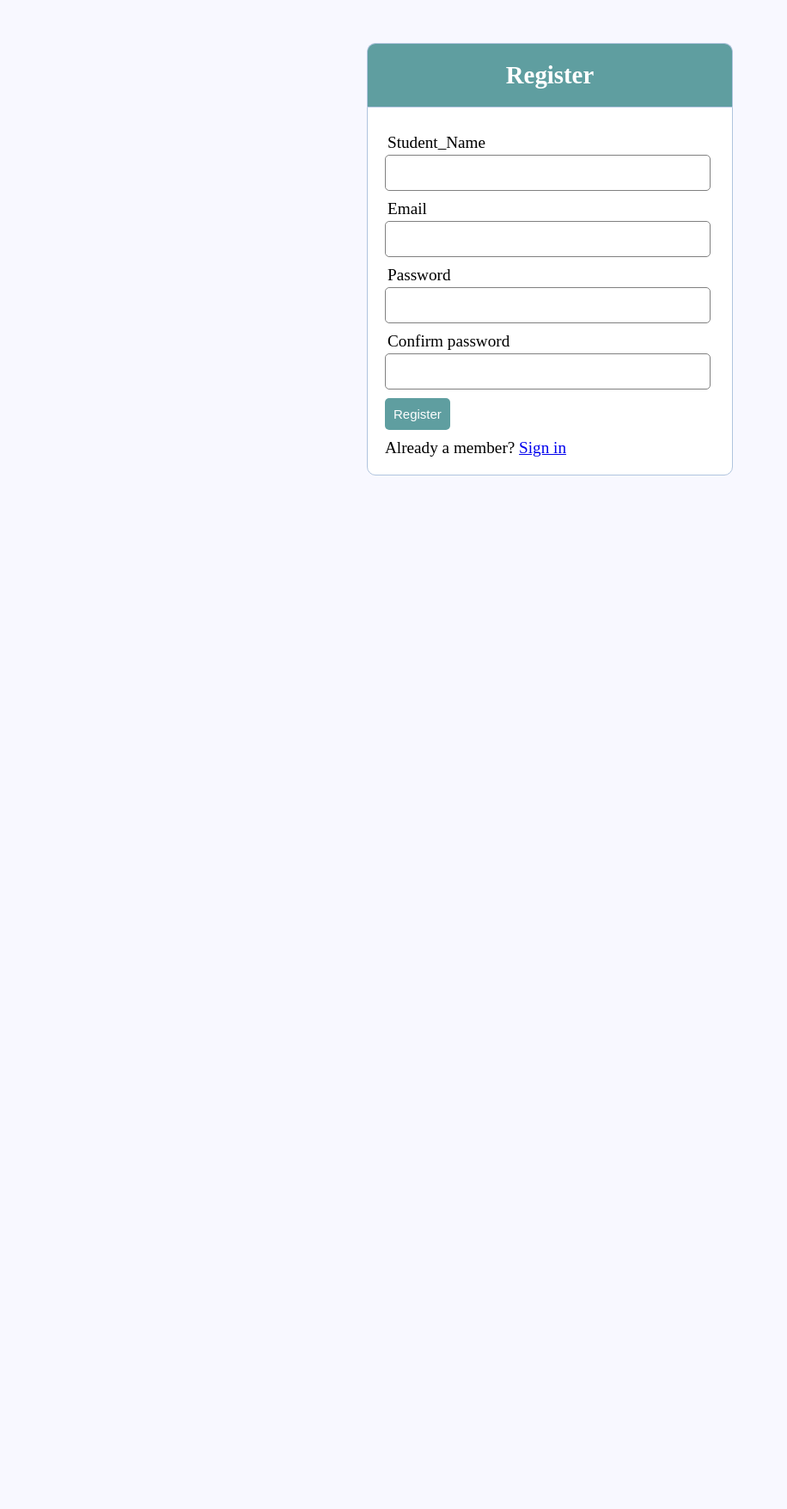
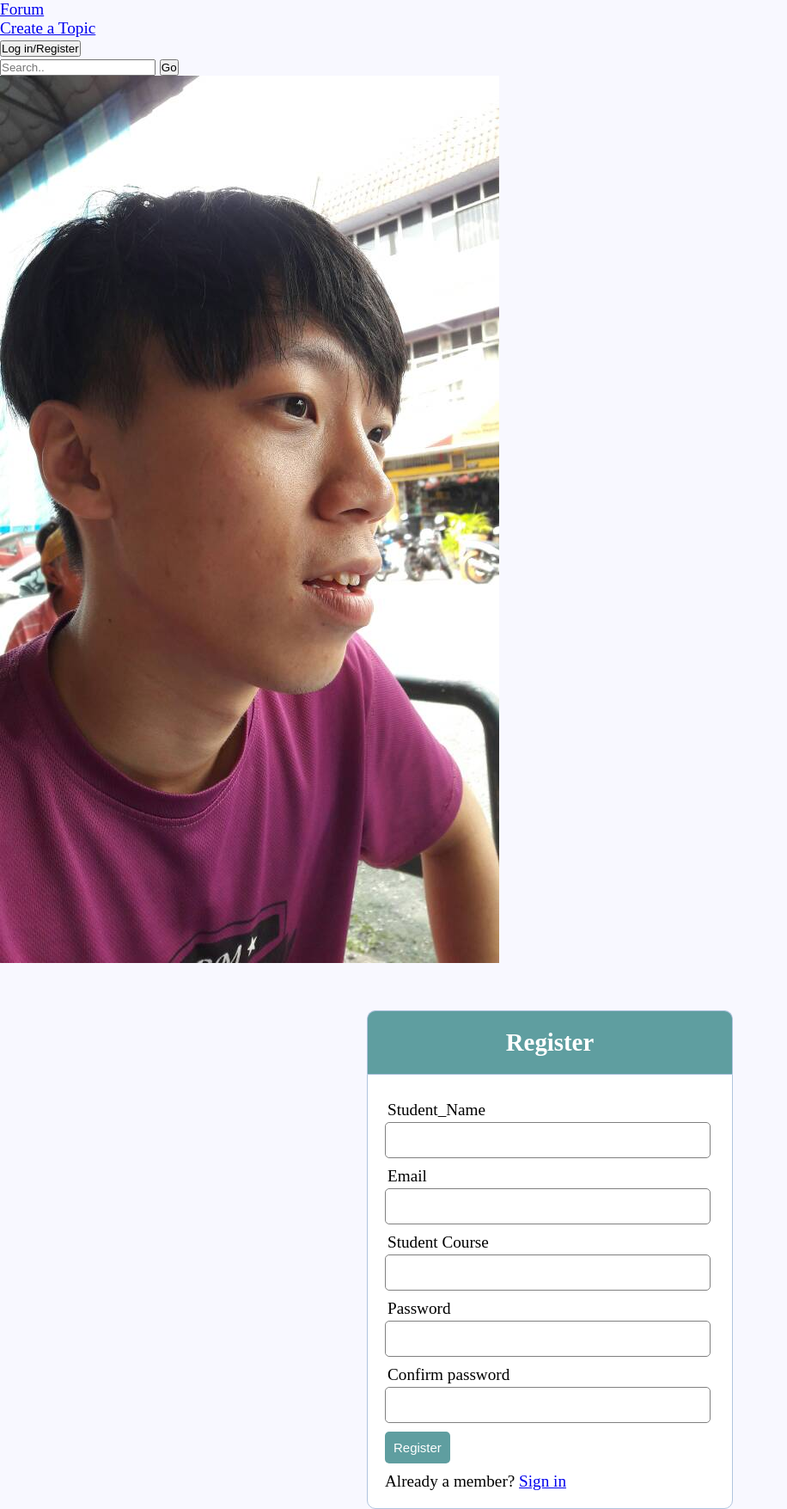
Before and after one commit to edwinchoo1231/CC_forum, a PHP site: page /register.php in a window 1280 px wide. Shown: the whole page at 86% size, without its empty margins (0-916 px from the left). Before the commit the page ends 553 px from the top, so only its background shows below. Run offline with PHP 8.4, Linux system fonts and the light colour scheme.

Commit message:
User profile and post writing php
-added pages for post writing
- fixed the login/username display error
- move header of the display of the page, to the header file.
- navigation between pages using <a> tag, to be modified later (using js or php)

```diff
--- /dev/null
+++ b/computer_science.php
@@ -0,0 +1 @@
+computerscience
--- /dev/null
+++ b/connect.php
@@ -0,0 +1 @@
+<?php $db = mysqli_connect('localhost:3306', 'root', '', 'cc_forum');?>
--- /dev/null
+++ b/content.php
@@ -0,0 +1 @@
+content
--- /dev/null
+++ b/create_topic.php
@@ -0,0 +1 @@
+<?php include ?>
--- /dev/null
+++ b/economy.php
@@ -0,0 +1 @@
+economy
--- /dev/null
+++ b/engineering.php
@@ -0,0 +1 @@
+engineering
--- a/function.js
+++ b/function.js
@@ -1,4 +1,26 @@
+
 var btn = document.getElementById('myBtn');
 btn.addEventListener('click', function() {
   document.location.href = 'login.php';
 });
+
+//var my_User_Profile_btn = document.getElementById('my_User_Profile_btn');
+//my_User_Profile_btn.addEventListener('click', function() {
+//  document.location.href = 'user_profile.php';
+//});
+
+function engineering() {
+  location.href="engineering.php"  // change url to your's
+}
+
+function computer_science() {
+  location.href="computer_science.php"  // change url to your's
+}
+
+function medical() {Economy
+  location.href="medical.php"  // change url to your's
+}
+
+function economy() {
+  location.href="economy.php"  // change url to your's
+}
--- a/header.php
+++ b/header.php
@@ -5,6 +5,32 @@
 </head>
 
 <body>
+<div>
+		<a href="index.php">Forum</a>
+	</div>
 
+	<div>
+		<a href="create_topic.php">Create a Topic</a>
+	</div>
+
+	<div>
+		<?php  if (isset($_SESSION['Student_Name'])) : ?>
+			<button name="user_profile"><a href="user_profile.php"><strong><?php echo $_SESSION['Student_Name']; ?></strong></a></button>
+
+		<?php endif ?>
+		<?php  if (!isset($_SESSION['Student_Name'])) : ?>
+			<button id="myBtn">Log in/Register</button>
+		<?php endif ?>
+
+	</div>
+
+	<div class="topnav">
+	  	<input type="text" placeholder="Search..">
+	  	<button onclick="Search_function()">Go</button>
+	</div>
+
+	<div>
+	  <img src="CC_legend_KS.jpeg" alt="UPM Legendary Paladins player">
+	</div>
 <!--<?php //include "header.php"; ?>
 	<?php //include "footer.php"; ?> -->
--- a/login.php
+++ b/login.php
@@ -15,7 +15,7 @@
 		</div>
 		<div class="input-group">
 			<label>Password</label>
-			<input type="Student_Password" name="Student_Password">
+			<input type="password" name="Student_Password">
 		</div>
 		<div class="input-group">
 			<button type="submit" class="btn" name="login_user">Login</button>
--- /dev/null
+++ b/medical.php
@@ -0,0 +1 @@
+medical
--- a/register.php
+++ b/register.php
@@ -17,9 +17,15 @@
 			<label>Email</label>
 			<input type="email" name="Student_Email" value="<?php echo $Student_Email; ?>">
 		</div>
+
+		<div class="input-group">
+			<label>Student Course</label>
+			<input type="text" name="Student_Course" value="<?php echo $Student_Course; ?>">
+		</div>
+
 		<div class="input-group">
 			<label>Password</label>
-			<input type="Student_Password" name="Student_Password">
+			<input type="password" name="Student_Password">
 		</div>
 		<div class="input-group">
 			<label>Confirm password</label>
--- a/server.php
+++ b/server.php
@@ -3,34 +3,40 @@
 // variable declaration
 $Student_Name = "";
 $Student_Email    = "";
+$Student_Course	= "";
 $errors = array();
 $_SESSION['success'] = "";
 
+include "connect.php";
 // connect to database
-$db = mysqli_connect('localhost:3306', 'root', '', 'cc_forum');
+//$db = mysqli_connect('localhost:3306', 'root', '', 'cc_forum');
 
 // REGISTER USER
 if (isset($_POST['reg_user'])) {
 	// receive all input values from the form
 	$Student_Name = mysqli_real_escape_string($db, $_POST['Student_Name']);
 	$Student_Email = mysqli_real_escape_string($db, $_POST['Student_Email']);
+	$Student_Course = mysqli_real_escape_string($db, $_POST['Student_Course']);
 	$Student_Password = mysqli_real_escape_string($db, $_POST['Student_Password']);
 	$password_2 = mysqli_real_escape_string($db, $_POST['password_2']);
 
 	// form validation: ensure that the form is correctly filled
 	if (empty($Student_Name)) { array_push($errors, "Username is required"); }
 	if (empty($Student_Email)) { array_push($errors, "Email is required"); }
+	if (empty($Student_Course)) { array_push($errors, "Course is required"); }
 	if (empty($Student_Password)) { array_push($errors, "Password is required"); }
 
 	if ($Student_Password != $password_2) {
 		array_push($errors, "The two passwords do not match");
 	}
 
+	$reg_date = date("Y-m-d");
+
 	// register user if there are no errors in the form
 	if (count($errors) == 0) {
 		$password = md5($Student_Password);//encrypt the password before saving in the database
-		$query = "INSERT INTO student (Student_Name, Student_Password, Student_Email)
-				  VALUES('$Student_Name', '$Student_Password', '$Student_Email')";
+		$query = "INSERT INTO student (Student_Name, Student_Password, Student_Email,Student_RegDate, Student_Course)
+				  VALUES('$Student_Name', '$Student_Password', '$Student_Email', '$reg_date', '$Student_Course')";
 		mysqli_query($db, $query);
 
 		$_SESSION['Student_Name'] = $Student_Name;
```
Also changed, not shown: index.php (+22 -22 lines), user_profile.php (added, +23 -0 lines), CC_legend_KS.jpeg (added).
